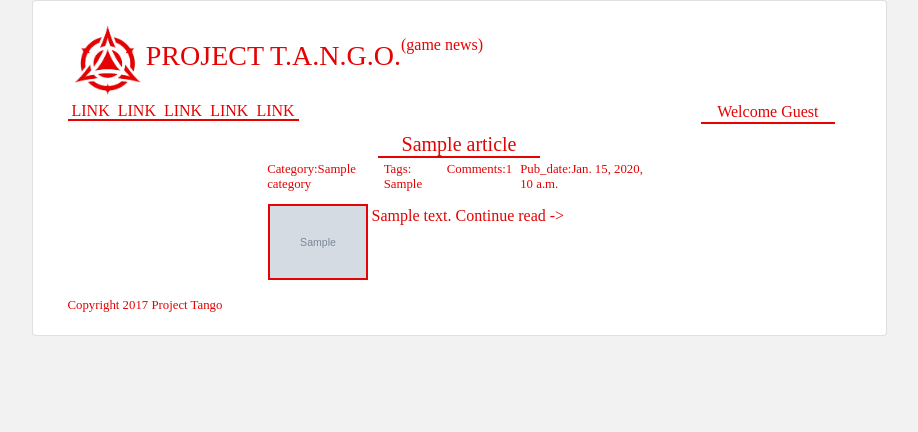
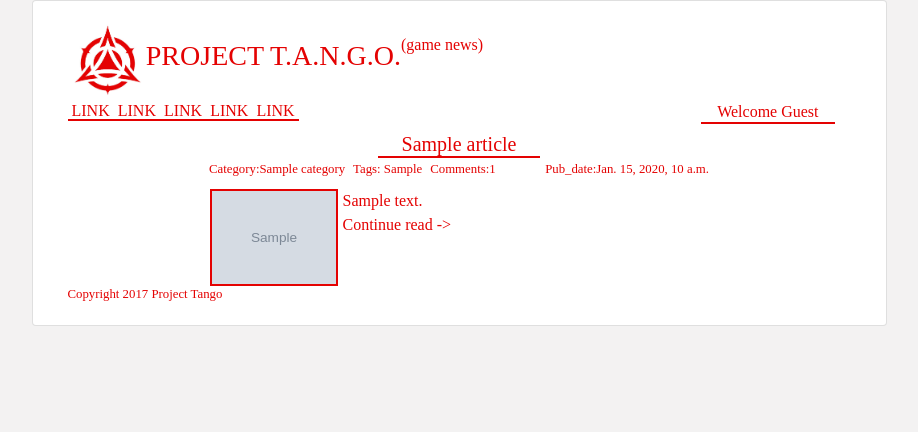
Before and after one commit to stPhoenix/projecttango, a Django app: page / in a window 1280 px wide. Shown: the top 432 px of the page, without its empty margins (181-1099 px from the left). Run offline with Django 3.2, Linux system fonts and the light colour scheme; tables that the repository leaves empty hold one stand-in row (values such as "Sample post"); grey boxes marked "Sample" are stand-in pictures; some libraries are stand-ins or nearby versions; some web fonts are replaced.

Commit message:
Minor changes to templates

```diff
--- a/project/news/templates/news/base_v0/index.html
+++ b/project/news/templates/news/base_v0/index.html
@@ -36,7 +36,7 @@
                       <div class="col-12 d-flex px-4 mx-2">
                         <img class="img-fluid align-self-start w-25 border-img" src="{{article.image.url}}" alt="logo image">
                         <p class="px-1">{{article.article_text|slice:"320"}}
-                           <a href="{% url 'news:detail' article.id %}"> Continue read -></a>
+                           <br> <a href="{% url 'news:detail' article.id %}"> Continue read -></a>
                         </p>
                       </div>
                     </section>
@@ -47,9 +47,9 @@
             </div>
             </section>
          {% if is_paginated %}
-            <section class="row justify-content-center">
-              <div class="col-12 align-items-center">
-                <nav aria-label="Pagination">
+            <section class="row">
+              <div class="col-12 d-flex justify-content-center">
+                <nav aria-label="Pagination" >
                 <ul class="pagination pagination-xsm border-bottom-line">
                   <li class="page-item text-color-primary">
                     <a class="page-link" {% if articles.has_previous %}
--- a/project/news/templates/site/base_v0/base.html
+++ b/project/news/templates/site/base_v0/base.html
@@ -49,7 +49,7 @@
               <h6 class="border-bottom-line padding-top px-3 mx-3 text-font">{% block userpanel %} Welcome User {% endblock %}</h6>
             </section>
           </nav>
-          <main class="row justify-content-center">
+          <main class="row flex-column">
             {% block main %}
             <section class="row justify-content-center">
             <div class="col-8 d-flex align-items-center">
```
